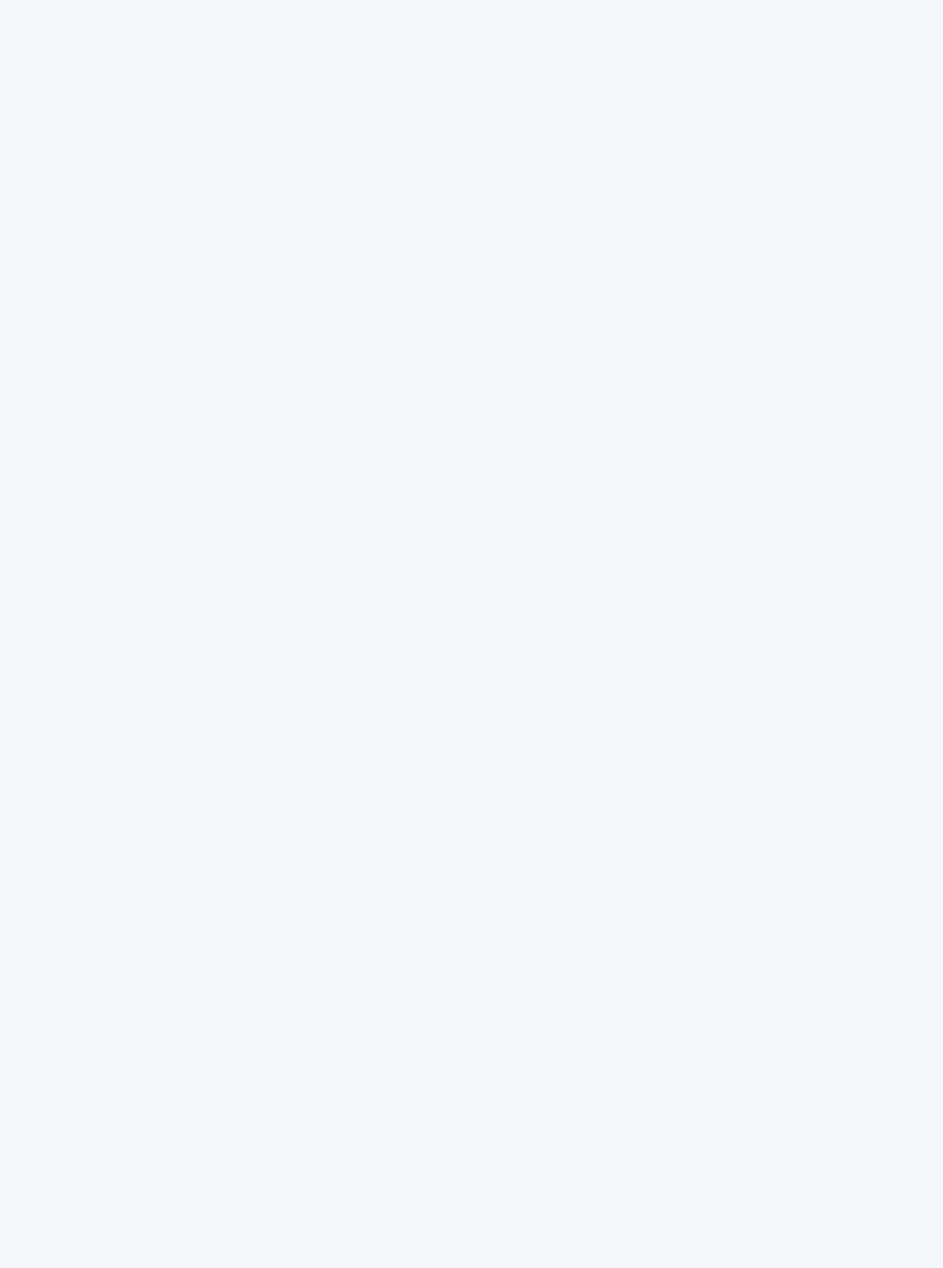
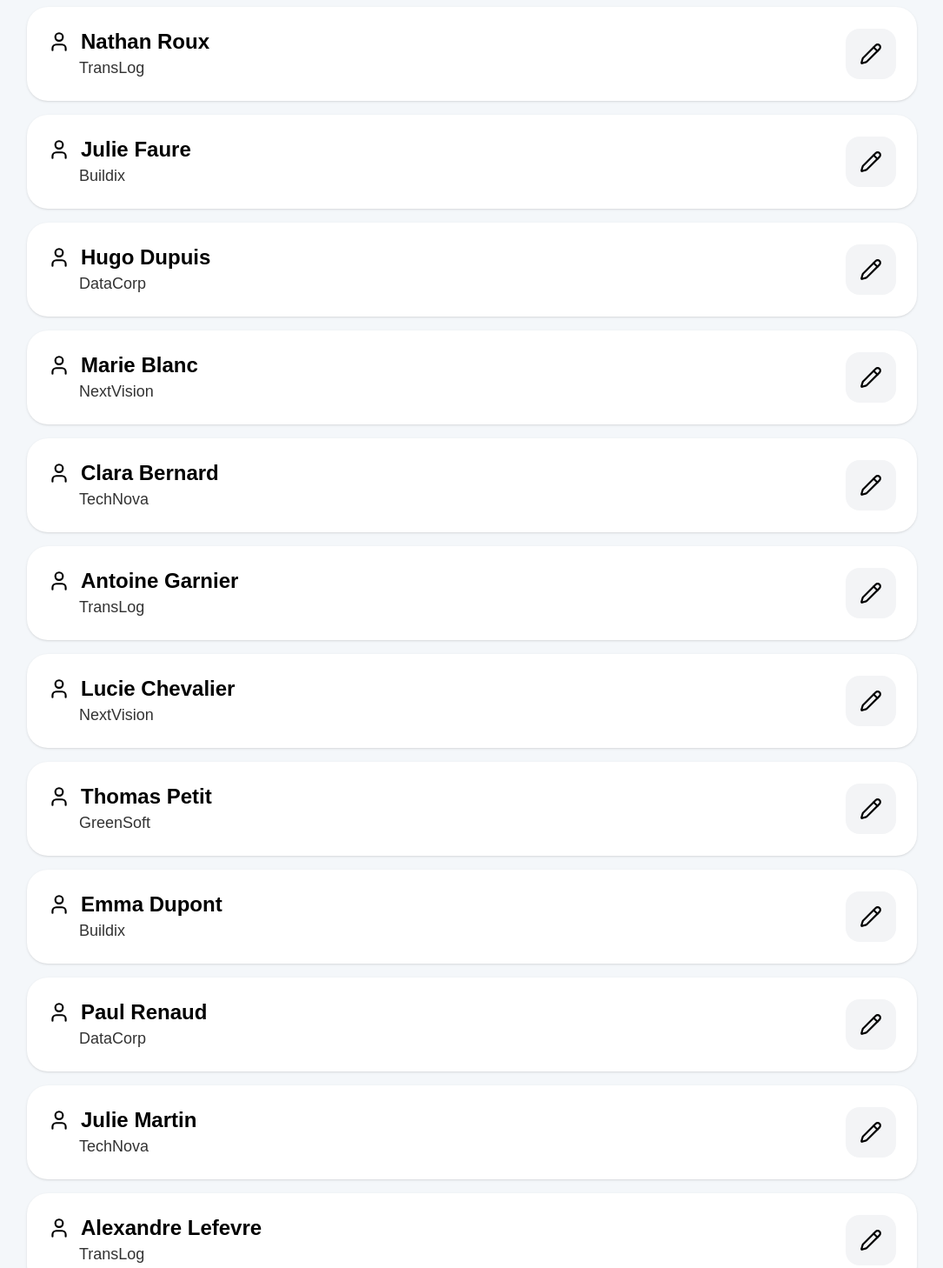
Before and after one commit to Vincent-12156/Paprec, a React (Vite) app: page /search in a window 1280 px wide. Shown: the part 1280-2738 px from the top of the page at 87% size, without its empty margins (97-1182 px from the left). Before the commit the page ends 816 px from the top, so only its background shows below. Built offline with nearby package versions, Linux system fonts and the light colour scheme.

Commit message:
ADD new persons

```diff
--- a/src/data/profiles.js
+++ b/src/data/profiles.js
@@ -23,4 +23,100 @@ export const profiles = [
     lastName: "Nowak",
     company: "PolCargo",
   },
-];
+  {
+    id: 5,
+    firstName: "Jean",
+    lastName: "Lemoine",
+    company: "DataCorp"
+  },
+  {
+    id: 6,
+    firstName: "Emma",
+    lastName: "Durand",
+    company: "TechNova"
+  },
+  {
+    id: 7,
+    firstName: "Louis",
+    lastName: "Moreau",
+    company: "Buildix"
+  },
+  {
+    id: 8,
+    firstName: "Camille",
+    lastName: "Dupont",
+    company: "GreenSoft"
+  },
+  {
+    id: 9,
+    firstName: "Nathan",
+    lastName: "Roux",
+    company: "TransLog"
+  },
+  {
+    id: 10,
+    firstName: "Julie",
+    lastName: "Faure",
+    company: "Buildix"
+  },
+  {
+    id: 11,
+    firstName: "Hugo",
+    lastName: "Dupuis",
+    company: "DataCorp"
+  },
+  {
+    id: 12,
+    firstName: "Marie",
+    lastName: "Blanc",
+    company: "NextVision"
+  },
+  {
+    id: 13,
+    firstName: "Clara",
+    lastName: "Bernard",
+    company: "TechNova"
+  },
+  {
+    id: 14,
+    firstName: "Antoine",
+    lastName: "Garnier",
+    company: "TransLog"
+  },
+  {
+    id: 15,
+    firstName: "Lucie",
+    lastName: "Chevalier",
+    company: "NextVision"
+  },
+  {
+    id: 16,
+    firstName: "Thomas",
+    lastName: "Petit",
+    company: "GreenSoft"
+  },
+  {
+    id: 17,
+    firstName: "Emma",
+    lastName: "Dupont",
+    company: "Buildix"
+  },
+  {
+    id: 18,
+    firstName: "Paul",
+    lastName: "Renaud",
+    company: "DataCorp"
+  },
+  {
+    id: 19,
+    firstName: "Julie",
+    lastName: "Martin",
+    company: "TechNova"
+  },
+  {
+    id: 20,
+    firstName: "Alexandre",
+    lastName: "Lefevre",
+    company: "TransLog"
+  }
+]
```
